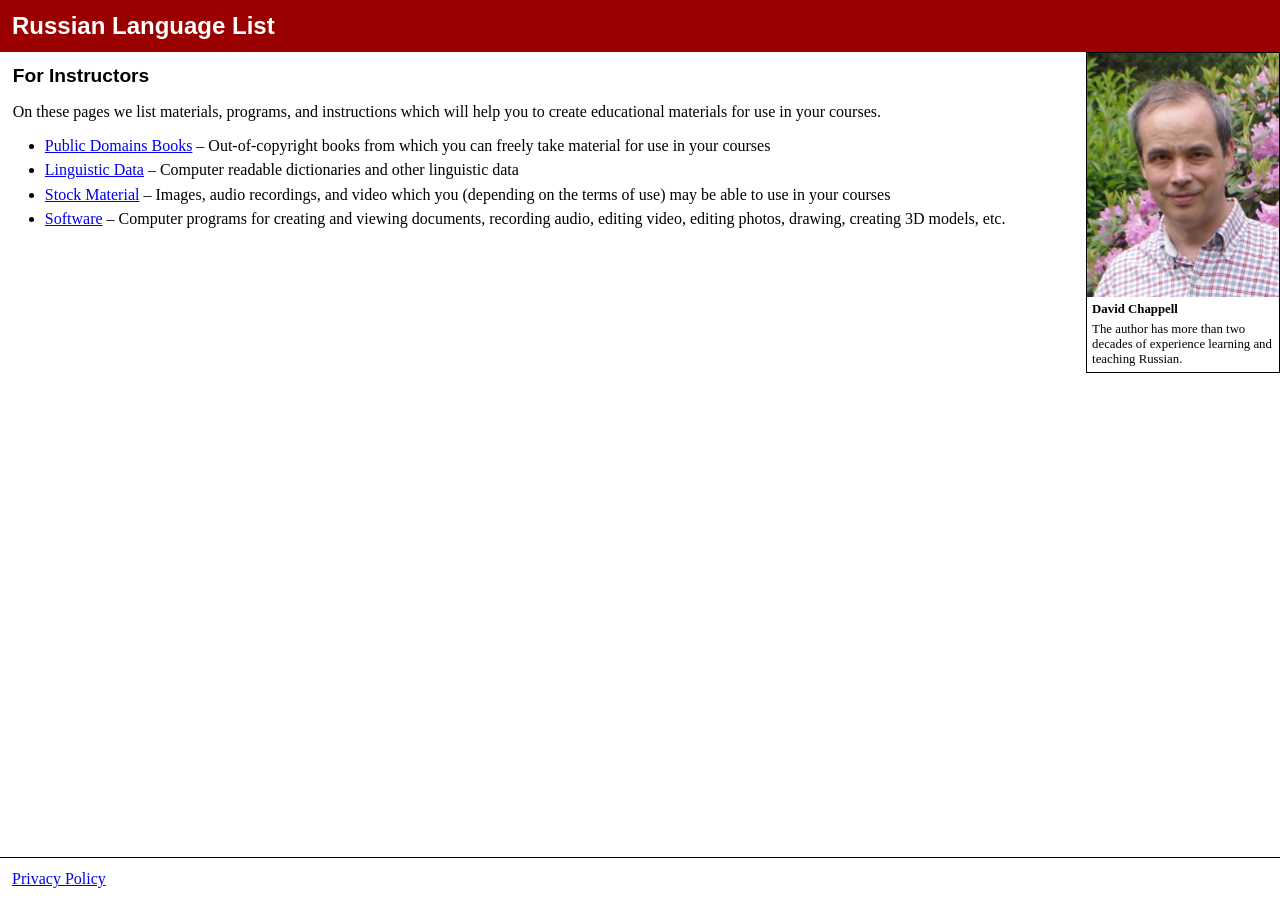
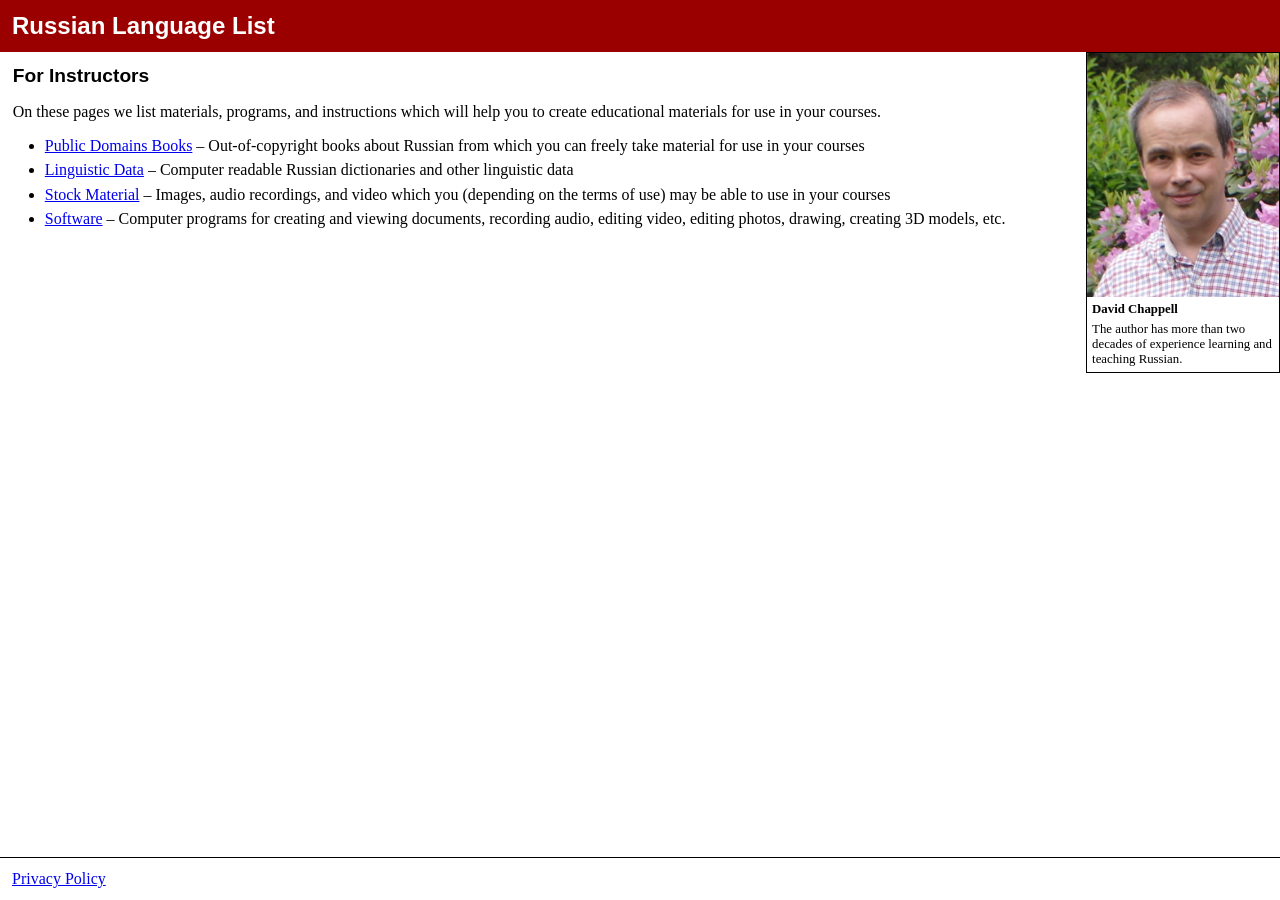
Before and after one commit to david672orford/russian-language-list, a Jekyll site: the page built from for-instructors/index.md, in a window 1280 px wide. Built offline with Jekyll 4.4.1, drawn with Linux system fonts in a browser that asks for light colours; our own code applies the rules of GitHub Pages for plain Markdown files.

Commit message:
index cleanup

```diff
--- a/for-instructors/index.md
+++ b/for-instructors/index.md
@@ -4,10 +4,10 @@ On these pages we list materials, programs, and instructions which will
 help you to create educational materials for use in your courses.
 
 * [Public Domains Books](public-domain-books) --
-	Out-of-copyright books from which you can freely take material for
-	use in your courses
+	Out-of-copyright books about Russian from which you can freely take
+	material for use in your courses
 * [Linguistic Data](linguistic-data) --
-	Computer readable dictionaries and other linguistic data
+	Computer readable Russian dictionaries and other linguistic data
 * [Stock Material](stock-material) --
 	Images, audio recordings, and video which you (depending on the terms
 	of use) may be able to use in your courses
```
